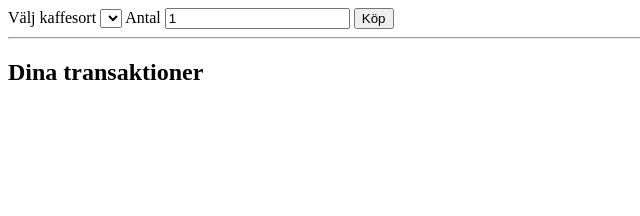
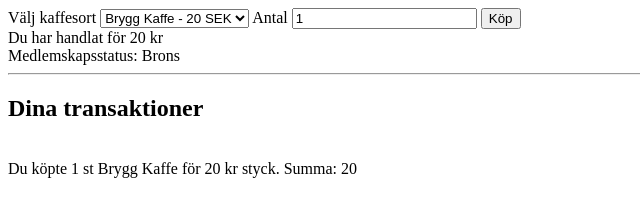
Before and after one commit to hassanmian/webb21-js1-group-task, a plain HTML site: page index.html in a window 1280 px wide. Both pictures are taken after a click on the button "Köp". Shown: the whole page, without its empty margins (0-640 px from the left). Drawn offline with Linux system fonts and the light colour scheme.

Commit message:
Mintor update

```diff
--- a/index.html
+++ b/index.html
@@ -56,21 +56,26 @@
         function renderTransactions() {
             const container = document.getElementById("transactions")
             container.innerHTML = ""
-            transactions.reverse().forEach(transaction => {
+            transactions.forEach(transaction => {
                 const transactionDiv = document.createElement('div')
                 transactionDiv.innerText = `
                     Du köpte ${transaction.quantity} st ${transaction.name} för ${transaction.price} kr styck. Summa: ${transaction.total}
                 `
-                container.appendChild(transactionDiv)
+                container.prepend(transactionDiv)
             })
+        }
+
+        function getTotalAmount() {
+            let totalAmount = 0
+            transactions.forEach(transaction => {
+                totalAmount += transaction.total
+            })
+            return totalAmount
         }
 
         function renderTotalTransactionAmount() {
             const container = document.getElementById("totalAmount")
-            let totalAmount = 0
-            transactions.forEach(transaction => {
-                totalAmount += transaction.total
-            })
+            const totalAmount = getTotalAmount()
             container.innerText = `Du har handlat för ${totalAmount} kr`
         }
 
@@ -91,6 +96,17 @@
             container.innerText = `Medlemskapsstatus: ${status}`
         }
 
+        function getDiscount() {
+            const totalAmount = getTotalAmount()
+            console.log()
+            if(totalAmount > 500) {
+                return 0.9
+            } else if(totalAmount >= 1000) {
+                return 0.85
+            }
+            return 1
+        }
+
         function handleOnSubmit() {
             event.preventDefault()
             const coffeeSelector = document.getElementById("coffeeChoice")
@@ -101,15 +117,17 @@
             const chosenProduct = coffees[coffeeSelection]
             const transaction = {
                 'name': chosenProduct.name,
-                'price': chosenProduct.price,
+                'price': chosenProduct.price * getDiscount(),
                 'quantity': quantity,
-                'total': quantity * chosenProduct.price
+                'total': quantity * chosenProduct.price * getDiscount()
             }
             transactions.push(transaction)
             renderTransactions()
             renderTotalTransactionAmount()
             renderStatus()
         }
+
+        renderCoffeeChoices()
     </script>
 </body>
 
```
